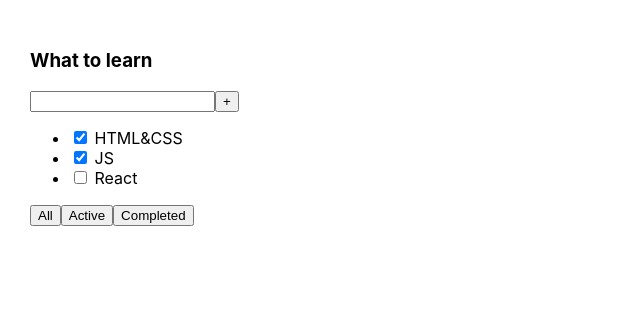
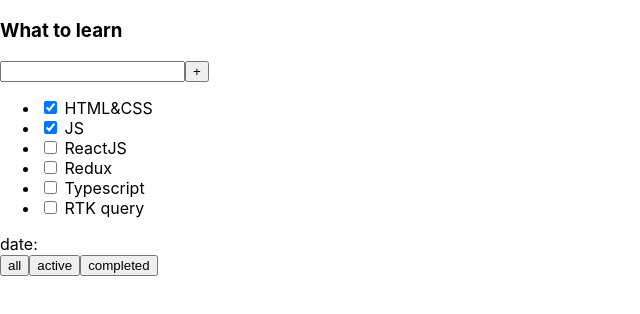
Before and after one commit to ArturLimaiko/Todolist_2025, a React (Vite) app: page / in a window 1280 px wide. Shown: the top 314 px of the page, without its empty margins (0-640 px from the left). Built offline with nearby package versions, Linux system fonts and the light colour scheme.

Commit message:
complete sprint 1 week 1

```diff
--- a/src/App.tsx
+++ b/src/App.tsx
@@ -1,33 +1,25 @@
 import './App.css'
+import {TodolistItem} from "./components/TodolistItem.tsx";
 
-function App() {
-  return (
-      <div className="app">
-        <div>
-          <h3>What to learn</h3>
-          <div>
-            <input/>
-            <button>+</button>
-          </div>
-          <ul>
-            <li>
-              <input type="checkbox" checked={true}/> <span>HTML&CSS</span>
-            </li>
-            <li>
-              <input type="checkbox" checked={true}/> <span>JS</span>
-            </li>
-            <li>
-              <input type="checkbox" checked={false}/> <span>React</span>
-            </li>
-          </ul>
-          <div>
-            <button>All</button>
-            <button>Active</button>
-            <button>Completed</button>
-          </div>
-        </div>
-      </div>
-  )
+export type Task = {
+    id: number
+    title: string
+    isDone: boolean
 }
 
-export default App
+export const App = () => {
+    const tasks1: Task[] = [
+        {id: 1, title: 'HTML&CSS', isDone: true},
+        {id: 2, title: 'JS', isDone: true},
+        {id: 3, title: 'ReactJS', isDone: false},
+        {id: 4, title: 'Redux', isDone: false},
+        {id: 5, title: 'Typescript', isDone: false},
+        {id: 6, title: 'RTK query', isDone: false},
+    ]
+
+    return (
+        <>
+            <TodolistItem title={'What to learn'} tasks={tasks1} date={'date: '}/>
+        </>
+    )
+}
--- /dev/null
+++ b/src/components/Button.tsx
@@ -0,0 +1,10 @@
+
+type Props = {
+    title: string
+}
+
+export const Button = ({title}: Props) => {
+    return (
+        <button>{title}</button>
+    );
+};
--- /dev/null
+++ b/src/components/TodolistItem.tsx
@@ -0,0 +1,36 @@
+import {Task} from "../App.tsx";
+import {Button} from "./Button.tsx";
+
+type Props = {
+    title: string
+    tasks: Task[]
+    date?: string
+}
+
+export const TodolistItem = ({title, tasks, date}: Props) => {
+    return (
+        <div>
+            <h3>{title}</h3>
+            <div>
+                <input/>
+                <button>+</button>
+            </div>
+            {tasks.length === 0 ? (
+                    <p>Тасок нет</p>
+                )
+                : (<ul>
+                    {tasks.map(task => {
+                        return (
+                            <li key={task.id}>
+                                <input type="checkbox" checked={task.isDone}/> <span>{task.title}</span>
+                            </li>
+                        )
+                    })}
+                </ul>)}
+            <div>{date}</div>
+            <Button title={'all'}/>
+            <Button title={'active'}/>
+            <Button title={'completed'}/>
+        </div>
+    );
+};
--- a/src/main.tsx
+++ b/src/main.tsx
@@ -1,5 +1,5 @@
 import { createRoot } from 'react-dom/client'
 import './index.css'
-import App from './App'
+import {App} from './App'
 
 createRoot(document.getElementById('root')!).render(<App />)
```
